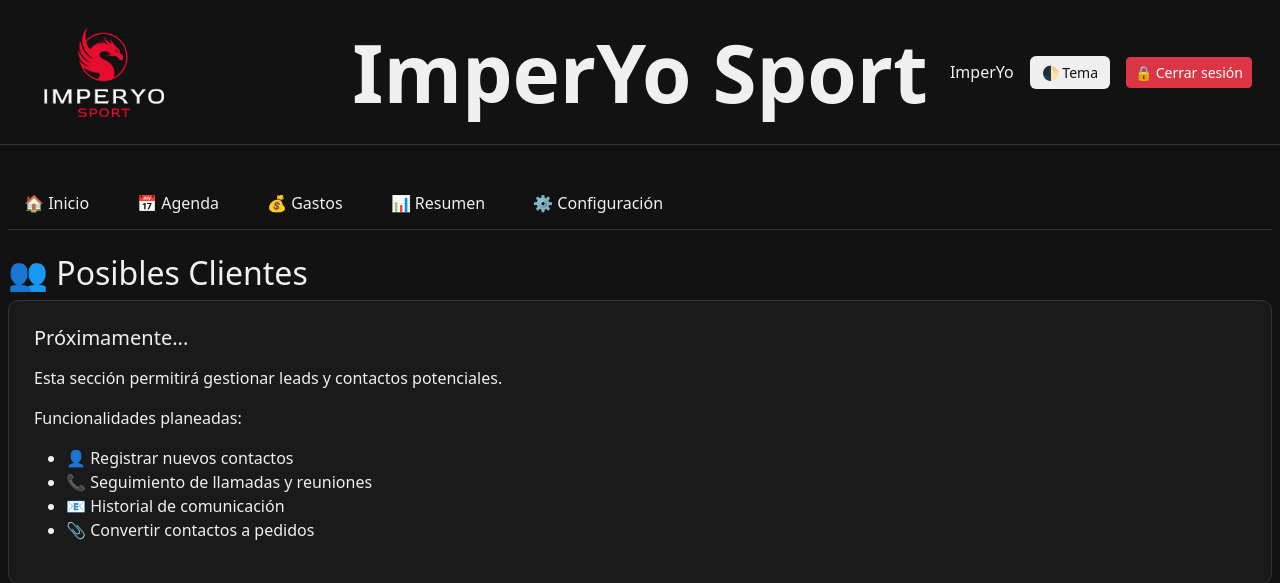
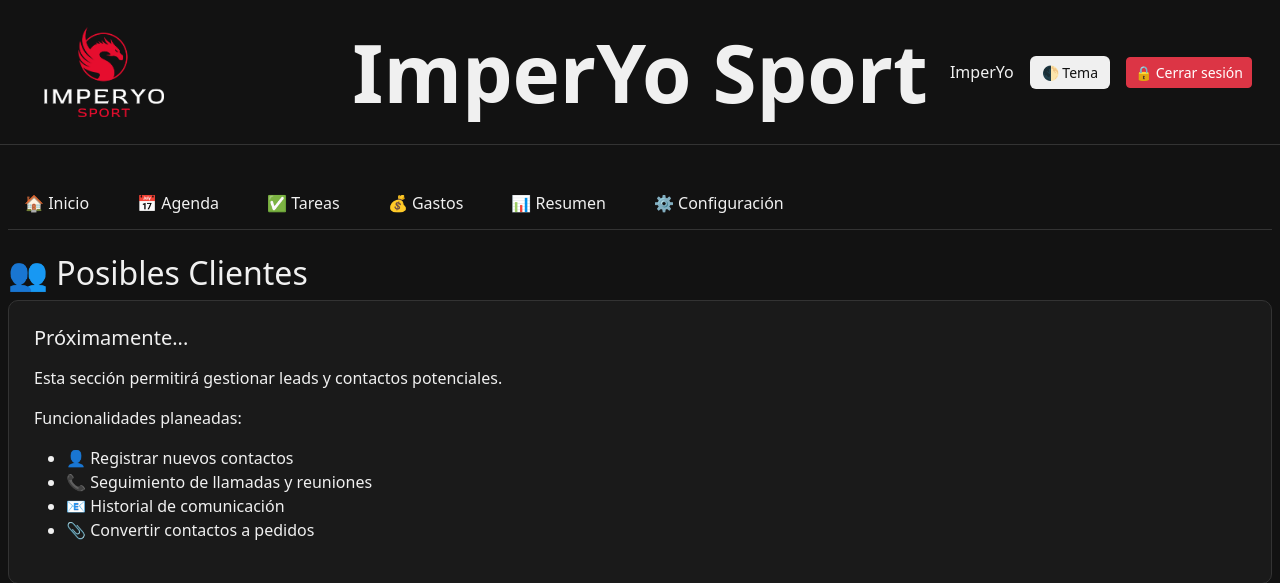
Before and after one commit to LuisPastorMartinez/imperyo_django, a Django app: page /pedidos/clientes/ in a window 1280 px wide. Shown: the top 583 px of the page. Run offline with Django 5.2, Linux system fonts and the light colour scheme; a user stored in the database is signed in.

Commit message:
cambiado menu en tareas

```diff
--- a/pedidos/templates/pedidos/Gastos.html
+++ b/pedidos/templates/pedidos/Gastos.html
@@ -4,6 +4,10 @@
 <nav class="navbar-nav-horizontal mb-4">
     <a href="{% url 'pedidos_home' %}" class="nav-item">🏠 Inicio</a>
     <a href="{% url 'agenda' %}" class="nav-item">📅 Agenda</a>
+{% if request.resolver_match.url_name != 'tareas' %}
+    <a href="{% url 'tareas' %}" class="nav-item {% if request.resolver_match.url_name == 'tareas' %}active{% endif %}">✅ Tareas</a>
+    {% endif %}
+
     <a href="{% url 'posibles_clientes' %}" class="nav-item">👥 Posibles clientes</a>
     <a href="{% url 'resumen' %}" class="nav-item">📊 Resumen</a>
     <a href="{% url 'configuracion' %}" class="nav-item">⚙️ Configuración</a>
--- a/pedidos/templates/pedidos/configuracion.html
+++ b/pedidos/templates/pedidos/configuracion.html
@@ -9,6 +9,10 @@
     {% if request.resolver_match.url_name != 'agenda' %}
     <a href="{% url 'agenda' %}" class="nav-item {% if request.resolver_match.url_name == 'agenda' %}active{% endif %}">📅 Agenda</a>
     {% endif %}
+{% if request.resolver_match.url_name != 'tareas' %}
+    <a href="{% url 'tareas' %}" class="nav-item {% if request.resolver_match.url_name == 'tareas' %}active{% endif %}">✅ Tareas</a>
+    {% endif %}
+
     {% if request.resolver_match.url_name != 'posibles_clientes' %}
     <a href="{% url 'posibles_clientes' %}" class="nav-item {% if request.resolver_match.url_name == 'posibles_clientes' %}active{% endif %}">👥 Posibles clientes</a>
     {% endif %}
--- a/pedidos/templates/pedidos/home.html
+++ b/pedidos/templates/pedidos/home.html
@@ -6,9 +6,10 @@
     {% if request.resolver_match.url_name != 'agenda' %}
     <a href="{% url 'agenda' %}" class="nav-item {% if request.resolver_match.url_name == 'agenda' %}active{% endif %}">📅 Agenda</a>
     {% endif %}
+
 {% if request.resolver_match.url_name != 'tareas' %}
-<a href="{% url 'tareas' %}" style="display: inline-block; padding: 8px 16px; margin-right: 8px; background-color: #f0f0f0; color: #28a745; text-decoration: none; border-radius: 4px;">✅ Tareas</a>
-{% endif %}
+    <a href="{% url 'tareas' %}" class="nav-item {% if request.resolver_match.url_name == 'tareas' %}active{% endif %}">✅ Tareas</a>
+    {% endif %}
 
     {% if request.resolver_match.url_name != 'posibles_clientes' %}
     <a href="{% url 'posibles_clientes' %}" class="nav-item {% if request.resolver_match.url_name == 'posibles_clientes' %}active{% endif %}">👥 Posibles clientes</a>
--- a/pedidos/templates/pedidos/posibles_clientes.html
+++ b/pedidos/templates/pedidos/posibles_clientes.html
@@ -9,6 +9,10 @@
     {% if request.resolver_match.url_name != 'agenda' %}
     <a href="{% url 'agenda' %}" class="nav-item {% if request.resolver_match.url_name == 'agenda' %}active{% endif %}">📅 Agenda</a>
     {% endif %}
+{% if request.resolver_match.url_name != 'tareas' %}
+    <a href="{% url 'tareas' %}" class="nav-item {% if request.resolver_match.url_name == 'tareas' %}active{% endif %}">✅ Tareas</a>
+    {% endif %}
+
     {% if request.resolver_match.url_name != 'gastos' %}
     <a href="{% url 'gastos' %}" class="nav-item {% if request.resolver_match.url_name == 'gastos' %}active{% endif %}">💰 Gastos</a>
     {% endif %}
--- a/pedidos/templates/pedidos/resumen.html
+++ b/pedidos/templates/pedidos/resumen.html
@@ -14,6 +14,9 @@
     {% endif %}
     {% if request.resolver_match.url_name != 'agenda' %}
     <a href="{% url 'agenda' %}" class="nav-item {% if request.resolver_match.url_name == 'agenda' %}active{% endif %}">📅 Agenda</a>
+    {% endif %}
+{% if request.resolver_match.url_name != 'tareas' %}
+    <a href="{% url 'tareas' %}" class="nav-item {% if request.resolver_match.url_name == 'tareas' %}active{% endif %}">✅ Tareas</a>
     {% endif %}
 
     {% if request.resolver_match.url_name != 'configuracion' %}
```
